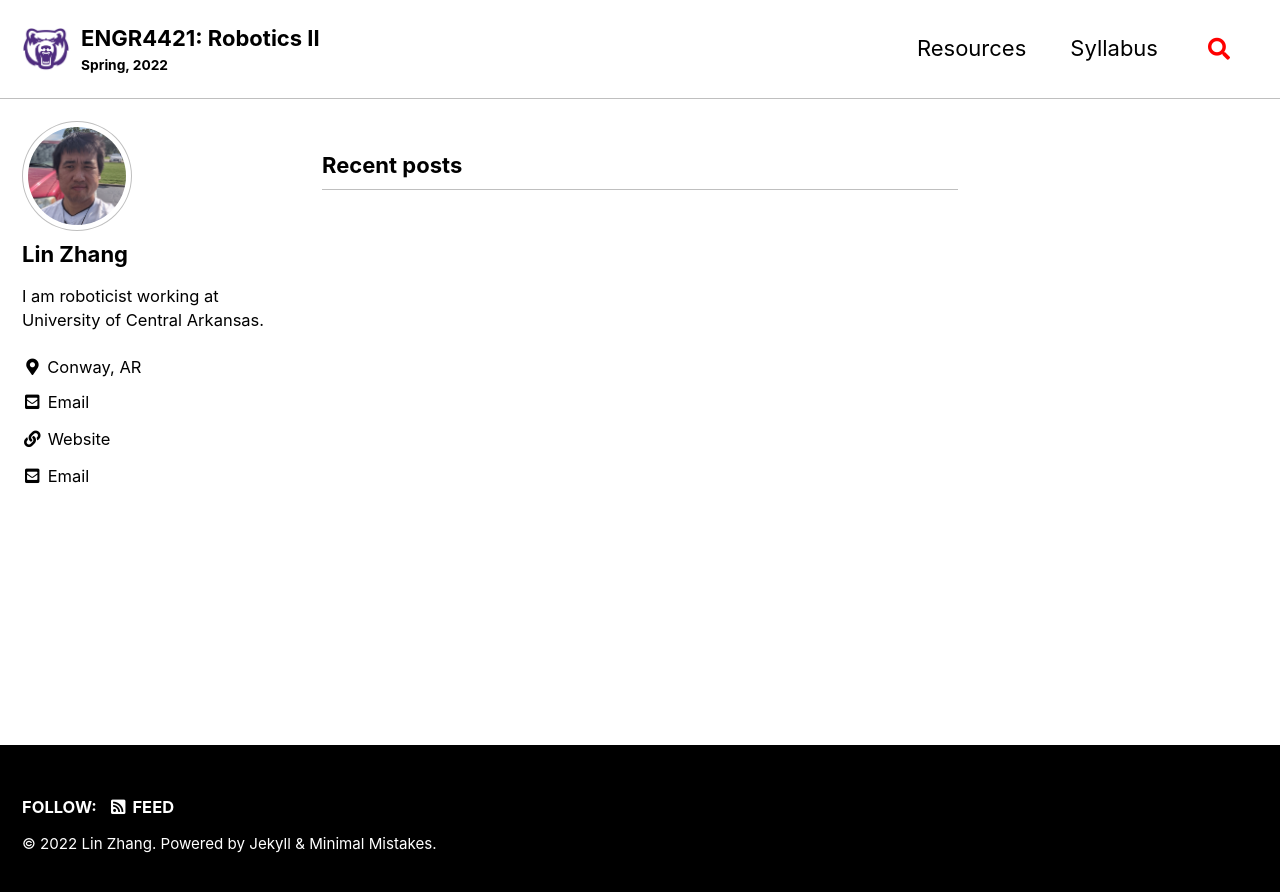
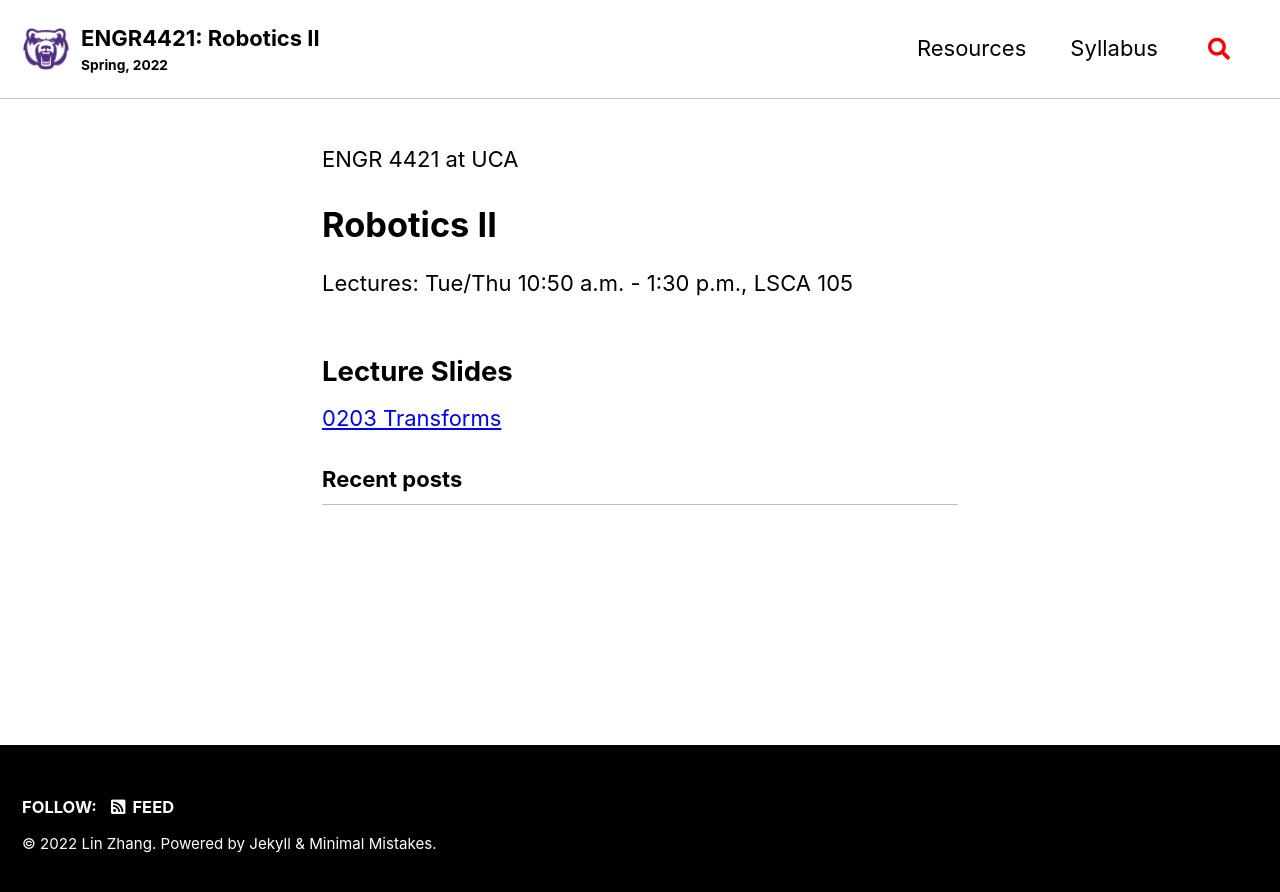
Before and after one commit to linzhangUCA/robotics2-2022, a Jekyll site: the page built from index.html, in a window 1280 px wide. Shown: the top 892 px of the page. Built offline with Jekyll 4.4.1, drawn with Linux system fonts in a browser that asks for light colours; cached includes are drawn as plain includes; the list of posts is cut into pages by our own code.

Commit message:
update index.html

```diff
--- a/index.html
+++ b/index.html
@@ -1,4 +1,22 @@
 ---
 layout: home
-author_profile: true
+author_profile: false
+header:
+image: /assets/images/hexar.jpg
 ---
+<!-- <main class="index-page">
+    <section class="page-head wrap-container">
+        <div class="wrap">
+            <div class="head-decor">
+                <p class="head-subtitle">ENGR 4421 at University of Central Arkansas</p>
+                <h1 class="head-title">Robotics II</h1>
+                <p class="head-subtitle">Lectures: Tue/Thu 10:50 a.m. - 1:30 p.m., LSCA 105</p>
+            </div>>
+        </div>>
+    </section>
+</main> -->
+<p class="head-subtitle">ENGR 4421 at UCA</p>
+<h1 class="head-title">Robotics II</h1>
+<p class="head-subtitle">Lectures: Tue/Thu 10:50 a.m. - 1:30 p.m., LSCA 105</p>
+<h2 class="secondary-title">Lecture Slides</h2>
+<a href="linzhanguca.github.io/docs/slides/0203_transforms.pdf" target="_blank">0203 Transforms</a>
```
Also changed, not shown: docs/_docs/syllabus.md (added, +9 -0 lines), 5 other files.
